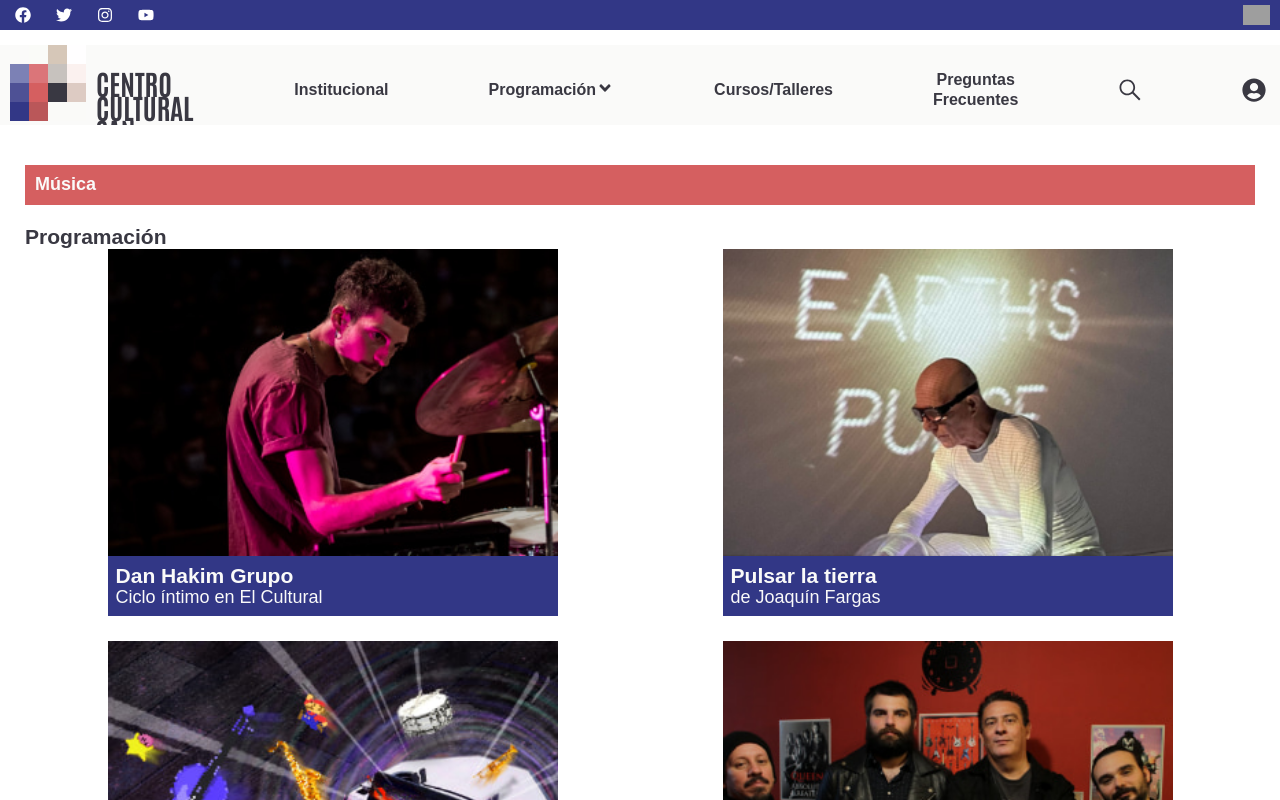
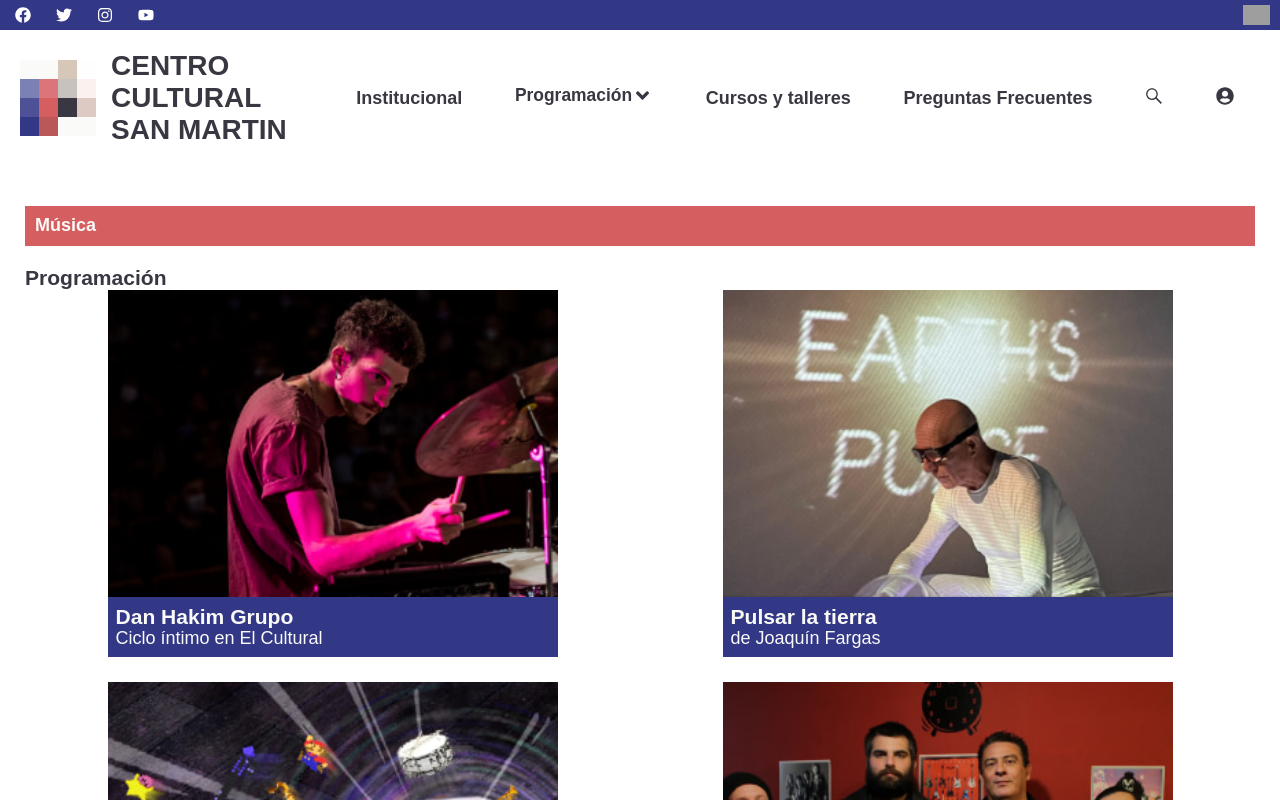
Before and after one commit to davaloslm/C6-09-ft-mern, a React (Create React App) app in the folder site/FRONT/centro-cultural/: page /musica in a window 1280 px wide. Shown: the top 800 px of the page. Built offline with nearby package versions, Linux system fonts and the light colour scheme; grey boxes are pictures that could not be loaded; a web font is replaced by a local one.

Commit message:
header finalizado desktop/mobile

```diff
--- a/site/FRONT/centro-cultural/public/index.html
+++ b/site/FRONT/centro-cultural/public/index.html
@@ -9,14 +9,14 @@
       name="description"
       content="Web site created using create-react-app"
     />
-    <link rel="apple-touch-icon" href="%PUBLIC_URL%/logo192.png" />
+    <link rel="apple-touch-icon" href="%PUBLIC_URL%/favicon.ico" />
     <link rel="manifest" href="%PUBLIC_URL%/manifest.json" />
     <link rel="preconnect" href="https://fonts.googleapis.com">
     <link rel="preconnect" href="https://fonts.gstatic.com" crossorigin>
     <link href="https://fonts.googleapis.com/css2?family=Fira+Sans+Extra+Condensed:wght@100;300;400;700&display=swap" rel="stylesheet">
     <script src="https://kit.fontawesome.com/12668e2024.js" crossorigin="anonymous"></script>
     <link href="https://fonts.googleapis.com/css2?family=Antonio:wght@100;200;300;400;500;600;700&display=swap" rel="stylesheet">
-    <title>React App</title>
+    <title>Centro Cultural San Martin</title>
   </head>
   <body>
     <noscript>You need to enable JavaScript to run this app.</noscript>
--- /dev/null
+++ b/site/FRONT/centro-cultural/src/components/navBar/Logo.js
@@ -0,0 +1,18 @@
+import React from 'react'
+import logo from './../../assets/atomo.png'
+import './../../styles/Logo.css'
+
+const Logo = () => {
+  return (
+    <div className="logo-container">
+        <img src={logo} alt="Logo" className="logoHeader" />
+    <div className="title-header">
+        <h1>CENTRO</h1>
+        <h1>CULTURAL</h1>
+        <h1>SAN MARTIN</h1>
+    </div>
+    </div>
+  )
+}
+
+export default Logo
--- a/site/FRONT/centro-cultural/src/components/navBar/NavBar.js
+++ b/site/FRONT/centro-cultural/src/components/navBar/NavBar.js
@@ -1,37 +1,86 @@
-import React from 'react'
+import React, {useState} from 'react'
 import { Link } from "react-router-dom";
 import NavBarsocials from './NavBarSocials'
-import { FaBars, FaSistrix, FaAngleDown, FaUserCircle } from 'react-icons/fa';
+import { FaBars, FaSistrix, FaUserCircle } from 'react-icons/fa';
 import logo from './../../assets/atomo.svg'
+import lupa from './../../assets/lupa.png'
+import perfil from './../../assets/ellipse.png'
+import MenuProgramacion from "./NavBarMobile"
 import './../../styles/navBar.css'
+import Logo from './Logo'
 
 
 const NavBar = () => {
+  const [active, setActive] = useState("nav__menu")
+  const [icon, setIcon] = useState("nav__toggler");
+
+
+  const navToggle = () => {
+    if(active === "nav__menu"){
+      setActive("nav__menu nav__active")
+    }else{
+      setActive("nav__menu")
+    }
+    if(icon === "nav__toggler"){
+      setIcon("nav__toggler toggle")
+    } else {
+      setIcon("nav__toggler")
+    }
+  }
   return (
     <>
-    <NavBarsocials />
-    <div className="subHeader">
-      <Link className="logo-ref" to="/"><img src={logo} alt="logo" /></Link>
-      <div className="title">
-        <h3>Centro</h3>
-        <h3>Cultural</h3>
-        <h3>San Martin</h3>
-      </div>
+    <NavBarsocials/>
+    <div className='nav'>
+
+        <div className='navHeader'>
+          <Link to="/" className="a-header"><Logo /></Link>
+          <div className ="menu-desktop">
+          <li>Institucional   </li>
+                  <li><MenuProgramacion/> </li>
+
+                  <li>Cursos y talleres  </li>
+
+                  <li>Preguntas Frecuentes  </li>
+                  <li><FaSistrix/></li>
+                  <li><FaUserCircle/> </li>
+
+          </div>
+
+          <div onClick={navToggle} className={icon}>
+              <div className="line1"></div>
+              <div className="line2"></div>
+              <div className="line3"></div>
+          </div>
+        </div>
+
+        <div className='menuOpen'>
+            <ul className={active}>
+                <div className='divPerfilMenu'>
+                <img src={perfil} alt='photoUser'/>
+                    <h4>Ingresá a tu perfil</h4>
+                </div>
+
+                  <li>Institucional   </li>
+                  <hr/>
+                  <li><MenuProgramacion/> </li>
+                  <hr/>
+                  <li>Cursos y talleres  </li>
+                  <hr/>
+                  <li>Preguntas Frecuentes  </li>
+                  <hr/>
 
 
-      <i className="burger-icon"><FaBars className="burger-icon"/></i>
 
-        <ul className="container-header-desktop">
-          <Link to="/institucional"><li>Institucional</li></Link>
-          <li>Programación <span><FaAngleDown/></span>
+                <div className='divBuscarMenu'>
+                    <input placeholder='Buscar...' />
+                    {/* <button> */}
 
-          </li>
-          <Link to="/cursosytalleres"><li>Cursos/Talleres</li></Link>
-          <Link to="/preguntas-frecuentes"><li>Preguntas Frecuentes</li></Link>
-          <i><li><FaSistrix/></li></i>
-          <i><li><FaUserCircle/></li></i>
-        </ul>
-
+                    {/* <img src={lupa} alt="buscar"/> */}
+                    {/* </button> */}
+                </div>
+                <hr/>
+            </ul>
+        </div>
     </div>
 
     </>
--- /dev/null
+++ b/site/FRONT/centro-cultural/src/components/navBar/NavBarMobile.js
@@ -0,0 +1,28 @@
+import React, {useState} from 'react'
+import {FaAngleDown} from 'react-icons/fa';
+import './../../styles/navBarMobile.css'
+
+const NavBarMobile = () => {
+    const [isActiveAccordion, setIsActiveAccordion] = useState(false);
+    const handleClick = () => {
+        setIsActiveAccordion(prevState => !prevState)
+    }
+  return (
+    <div className = {`accordion ${isActiveAccordion ? "open" : ""}`}>
+        <div className="menu-desplegable" onClick ={handleClick}>
+            <h5>Programación</h5>
+            <div className ="arrow-down">
+                <i><FaAngleDown/></i>
+            </div>
+        </div>
+    <ul className="ulMenuProgramacion">
+        <li><div className ="puntosubmenu"></div>Artes Escénicas</li>
+        <li><div className ="puntosubmenu"></div>Artes Visuales</li>
+        <li><div className ="puntosubmenu"></div>Música</li>
+        <li><div className ="puntosubmenu"></div>Talleres</li>
+    </ul>
+    </div>
+  )
+}
+
+export default NavBarMobile
--- /dev/null
+++ b/site/FRONT/centro-cultural/src/styles/Logo.css
@@ -0,0 +1,10 @@
+.logo-container{
+    display:flex;
+}
+.title-header{
+    margin-left:15px;
+    font-size:14px;
+}
+.logoHeader {
+    object-fit: contain;
+}
--- a/site/FRONT/centro-cultural/src/styles/globals.css
+++ b/site/FRONT/centro-cultural/src/styles/globals.css
@@ -9,6 +9,7 @@ body{
     font-family: 'Fira Sans Extra Condensed', sans-serif;
     color: var(--font-primary);
 }
+
 
 a{
     color:white;
--- a/site/FRONT/centro-cultural/src/styles/navBar.css
+++ b/site/FRONT/centro-cultural/src/styles/navBar.css
@@ -1,4 +1,5 @@
 @import url('./globals.css');
+ /* ARRANCA EL NAVBARSOCIALS */
 header{
     background-color: var(--color-main);
     display:flex;
@@ -8,7 +9,6 @@ header{
 header img{
     margin-right:5px;
 }
-
 
 .icons{
     color:white;
@@ -22,86 +22,148 @@ header img{
     display:flex;
     align-items:center;
 }
-.subHeader{
-    display:flex;
+
+/* TERMINA EL NAVBARSOCIALS */
+hr{
+    margin-left:15px;
+    margin-right:15px;
+    opacity:0.4;
+}
+.a-header{
+    color: var(--font-primary);
+}
+.nav{
     position:sticky;
-    overflow:auto;
-    /* align-self:flex-start; */
-    top:0;
-    background-color:var(--blanco);
-    margin-top:15px;
-    align-items:center;
-    padding-left:10px;
-    padding-right:15px;
-    z-index:1000;
+    z-index:11111;
+    width:100%;
 }
 
-.subHeader .title{
-    text-transform:uppercase;
-    display:block;
+.navHeader{
+    display: flex;
+    align-items: center;
+    padding:20px;
+    justify-content: space-between;
     width:100%;
-    font-weight: bold;
-    font-size:24px;
-    margin-left:10px;
-    color: var(--font-primary);
+    background-color: white;
 }
-.subHeader i{
-    display:flex;
-    justify-content: flex-end;
-    width:100%;
-    font-size:20px;
+
+/* Toggle Icon Animation */
+.toggle .line1 {
+    transform: rotate(-45deg) translate(-4px, 2px);
+    z-index: 3;
+    background:  var(--font-primary);
+}
+
+.toggle .line2 {
+    background: var(--font-primary);
+    opacity: 0;
+    z-index: 3;
+}
+
+.toggle .line3 {
+    background:  var(--font-primary);
+    z-index: 3;
+    transform: rotate(45deg) translate(-6px, -5px);
+}
+
+
+
+.divPerfilMenu{
+    display: flex;
+    align-items: center;
+    justify-content: flex-start;
+    background-color:white;
+}
+
+.divPerfilMenu img{
+    margin-left: 26px;
 
 }
-.container-header-desktop{
+
+.divPerfilMenu h4{
+    margin-left:25px;
+    font-weight: 400;
+    font-size: 14px;
+    line-height: 100%;
+    text-align: center;
+    color: var(--font-primary);
+    opacity: 0.7;
+}
+.menu-desktop{
     display:none;
+}
+.menuOpen li{
+    background-color:white;
+    font-weight: 700;
+    font-size: 18px;
+    line-height: 23px;
+    list-style:none;
+    margin-left: 26px;
+    color: #393842;
+    padding-bottom:5px;
+}
+
+.nav__menu{
+    position:absolute;
+    transform: translatex(-200%);
+    transition: 0.5s ease;
+    width:100%;
+}
+
+
+.divBuscarMenu input{
+    font-style: normal;
+    background-color:white;
+    border: none;
+    margin-left:15px;
+}
+
+.nav__active {
+    transform: translateX(0%);
+    background-color: white;
+    width:100%;
+    padding-bottom:10px;
+}
+
+.nav__toggler{
+    display: flex;
+    flex-direction: column;
+    gap: 3.5px;
+}
+
+.nav__toggler div {
+    width: 22.5px;
+    height: 2.5px;
+    background:  var(--font-primary);
+    transition: 0.3s ease-in;
 }
 
 @media screen and (min-width: 1024px){
-    .burger-icon {
+
+    .nav__toggler{
         display:none;
     }
-        .container-header-desktop{
-            display:flex;
-            margin:0 auto;
-        }
-        .container-header-desktop li {
-            display:flex;
-            text-decoration:none;
-            list-style: none;
-            align-items:center;
-            text-align:center;
-            margin-left:70px;
-            font-size:16px;
-            padding-left:15px;
-            padding-right:15px;
-            border-radius:8px;
-            /* position:relative; */
-            /* float:left; */
-
-        }
-        .container-header-desktop li:active{
-            background:var(--color-main);
-        }
-        .container-header-desktop li:hover{
-            background:var(--color-main);
-            color:white;
-        }
-        .container-header-desktop i li{
-            font-size:24px;
-
-        }
-        .container-header-desktop i li:hover{
-            cursor:pointer;
-            background:none;
-            color:inherit;
-        }
-        .container-header-desktop a{
-            color:inherit;
-            margin:0 auto;
-            display:flex;
-        }
-
-
-
+     .divPerfilMenu {
+        display:none;
+    }
+     hr{
+        display:none;
+    }
+    .divBuscarMenu input{
+        display:none;
+    }
+     .menu-desktop{
+        display:flex;
+        align-items:center;
+        justify-content:space-around;
+        width:75%;
+    }
+    .menu-desktop li{
+        list-style:none;
+        font-weight:600;
+        font-size:18px;
+        /* margin-left:15px;    */
 
     }
+
+}
--- /dev/null
+++ b/site/FRONT/centro-cultural/src/styles/navBarMobile.css
@@ -0,0 +1,44 @@
+.accordion ul {
+    display: none;
+    margin-bottom: 0;
+    /* color: #9c9d9d; */
+}
+
+.accordion.open ul{
+    display: block;
+}
+
+.accordion.open .menu-desplegable .arrow-down{
+    transform: rotate(180deg);
+    bottom:5px;
+    position:relative;
+}
+
+.accordion {
+    cursor: pointer;
+}
+
+.menu-desplegable{
+    display:flex;
+    font-size:21px;
+}
+.ulMenuProgramacion li {
+    list-style:decimal;
+    color: var(--color-secondary);
+}
+
+@media screen and (min-width: 1024px){
+    .ulMenuProgramacion{
+        position:absolute;
+        background-color:white;
+        z-index:155;
+        margin:0;
+        padding:0;
+    }
+    .ulMenuProgramacion li{
+        list-style:none;
+        padding:5px;
+        /* margin-left:25px;  */
+        margin-right:25px;
+    }
+}
```
Also changed, not shown: site/FRONT/centro-cultural/src/assets/ellipse.png (added), site/FRONT/centro-cultural/src/assets/lupa.png (added).
